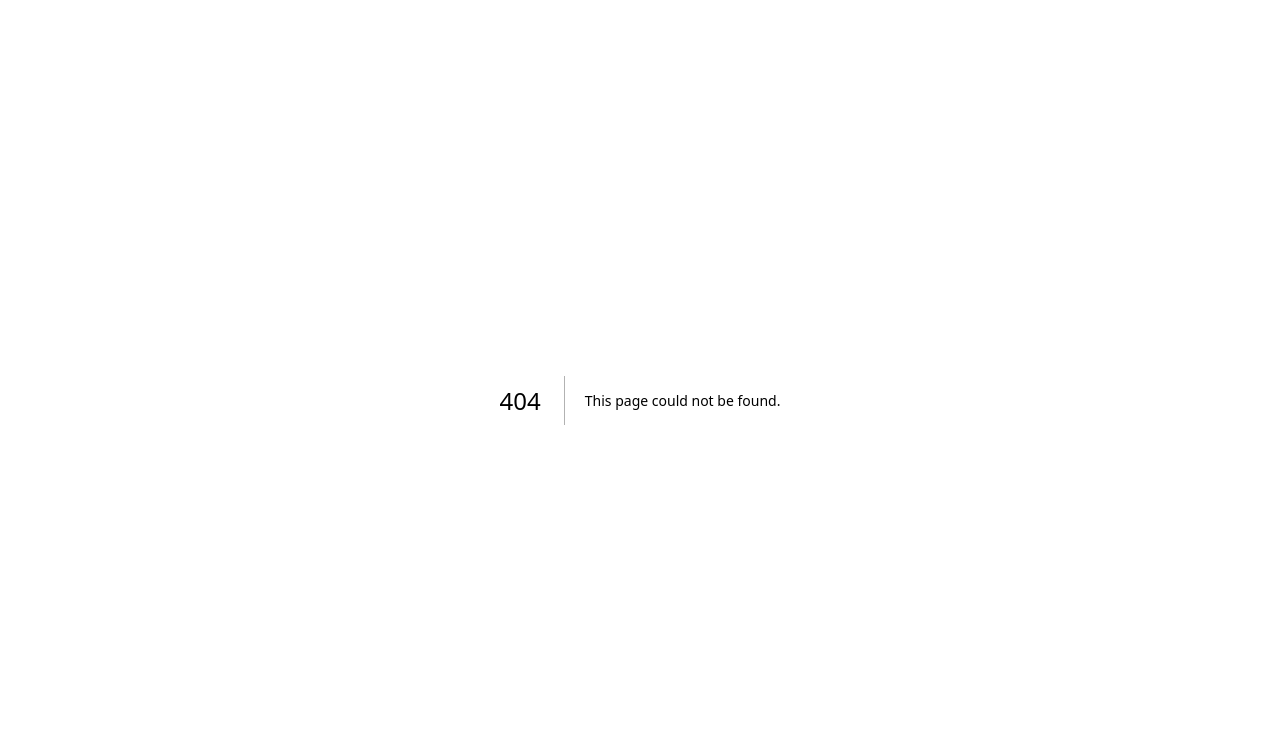
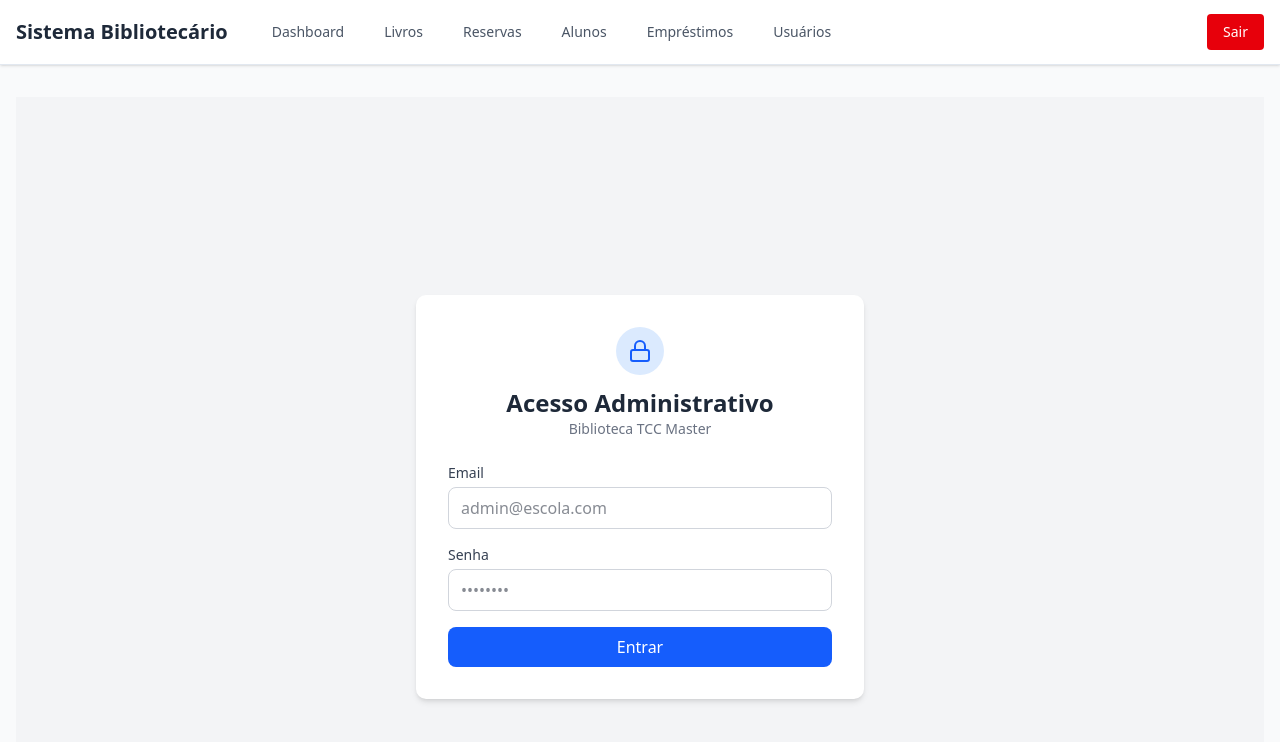
Before and after one commit to AlfaInfo3/tcc, a Next.js app: page /admin/auth in a window 1280 px wide. Before the commit this address had no page. Shown: the top 742 px of the page. Built offline with nearby package versions, Linux system fonts and the light colour scheme.

Commit message:
Feat: Implement Admin Login Page and API

```diff
--- /dev/null
+++ b/src/app/admin/auth/page.tsx
@@ -0,0 +1,96 @@
+'use client';
+
+import { useState } from 'react';
+import { useRouter } from 'next/navigation';
+import { Lock } from 'lucide-react';
+
+export default function AdminLoginPage() {
+  const [email, setEmail] = useState('');
+  const [password, setPassword] = useState('');
+  const [loading, setLoading] = useState(false);
+  const [error, setError] = useState('');
+  const router = useRouter();
+
+  async function handleLogin(e: React.FormEvent) {
+    e.preventDefault();
+    setLoading(true);
+    setError('');
+
+    try {
+      const res = await fetch('/api/admin/auth/login', {
+        method: 'POST',
+        headers: { 'Content-Type': 'application/json' },
+        body: JSON.stringify({ email, password }),
+      });
+
+      if (res.ok) {
+        router.push('/admin/dashboard');
+      } else {
+        const data = await res.json();
+        setError(data.error || 'Falha no login');
+      }
+    } catch (err) {
+      setError('Erro de conexão');
+    } finally {
+      setLoading(false);
+    }
+  }
+
+  return (
+    <div className="min-h-screen flex items-center justify-center bg-gray-100 px-4">
+      <div className="max-w-md w-full bg-white rounded-lg shadow-md p-8">
+        <div className="flex flex-col items-center mb-6">
+          <div className="bg-blue-100 p-3 rounded-full mb-3">
+            <Lock className="w-6 h-6 text-blue-600" />
+          </div>
+          <h1 className="text-2xl font-bold text-gray-800">Acesso Administrativo</h1>
+          <p className="text-gray-500 text-sm">Biblioteca TCC Master</p>
+        </div>
+
+        {error && (
+          <div className="mb-4 bg-red-50 text-red-600 text-sm p-3 rounded-md border border-red-200">
+            {error}
+          </div>
+        )}
+
+        <form onSubmit={handleLogin} className="space-y-4">
+          <div>
+            <label className="block text-sm font-medium text-gray-700 mb-1">Email</label>
+            <input
+              type="email"
+              required
+              value={email}
+              onChange={(e) => setEmail(e.target.value)}
+              className="w-full px-3 py-2 border border-gray-300 rounded-md focus:outline-none focus:ring-2 focus:ring-blue-500"
+              placeholder="admin@escola.com"
+            />
+          </div>
+
+          <div>
+            <label className="block text-sm font-medium text-gray-700 mb-1">Senha</label>
+            <input
+              type="password"
+              required
+              value={password}
+              onChange={(e) => setPassword(e.target.value)}
+              className="w-full px-3 py-2 border border-gray-300 rounded-md focus:outline-none focus:ring-2 focus:ring-blue-500"
+              placeholder="••••••••"
+            />
+          </div>
+
+          <button
+            type="submit"
+            disabled={loading}
+            className={`w-full py-2 px-4 rounded-md text-white font-medium transition-colors ${
+              loading
+                ? 'bg-blue-400 cursor-not-allowed'
+                : 'bg-blue-600 hover:bg-blue-700'
+            }`}
+          >
+            {loading ? 'Entrando...' : 'Entrar'}
+          </button>
+        </form>
+      </div>
+    </div>
+  );
+}
--- /dev/null
+++ b/src/app/api/admin/auth/login/route.ts
@@ -0,0 +1,47 @@
+import { prisma } from '@/lib/prisma';
+import { NextResponse } from 'next/server';
+import crypto from 'crypto';
+import { cookies } from 'next/headers';
+
+export async function POST(req: Request) {
+  try {
+    const { email, password } = await req.json();
+
+    if (!email || !password) {
+      return NextResponse.json({ error: 'Preencha todos os campos' }, { status: 400 });
+    }
+
+    // 1. Find User
+    const user = await prisma.adminUser.findUnique({
+      where: { email }
+    });
+
+    if (!user || !user.isActive) {
+      return NextResponse.json({ error: 'Credenciais inválidas' }, { status: 401 });
+    }
+
+    // 2. Validate Password (SHA256)
+    const passwordHash = crypto.createHash('sha256').update(password).digest('hex');
+
+    if (passwordHash !== user.password) {
+      return NextResponse.json({ error: 'Credenciais inválidas' }, { status: 401 });
+    }
+
+    // 3. Set Cookie
+    // In production, use JWT or similar. Here we use a simple token (User ID) for MVP.
+    // For real security, sign this with a secret.
+    const cookieStore = await cookies();
+    cookieStore.set('admin_token', user.id, {
+        httpOnly: true,
+        secure: process.env.NODE_ENV === 'production',
+        path: '/',
+        maxAge: 60 * 60 * 24 * 7 // 7 days
+    });
+
+    return NextResponse.json({ success: true, name: user.name });
+
+  } catch (error) {
+    console.error('Login error:', error);
+    return NextResponse.json({ error: 'Erro interno' }, { status: 500 });
+  }
+}
```
